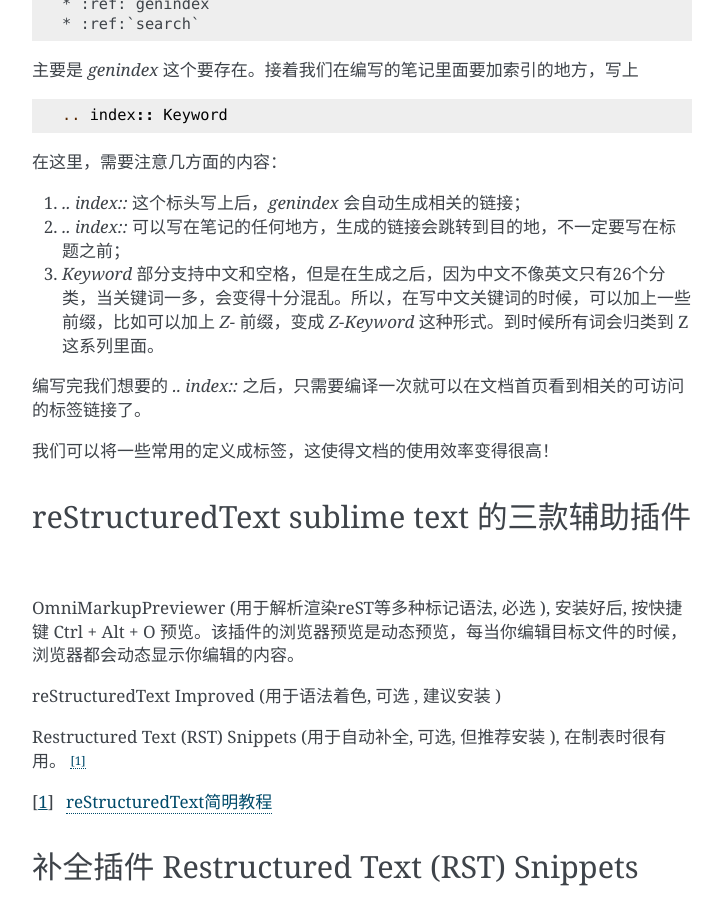
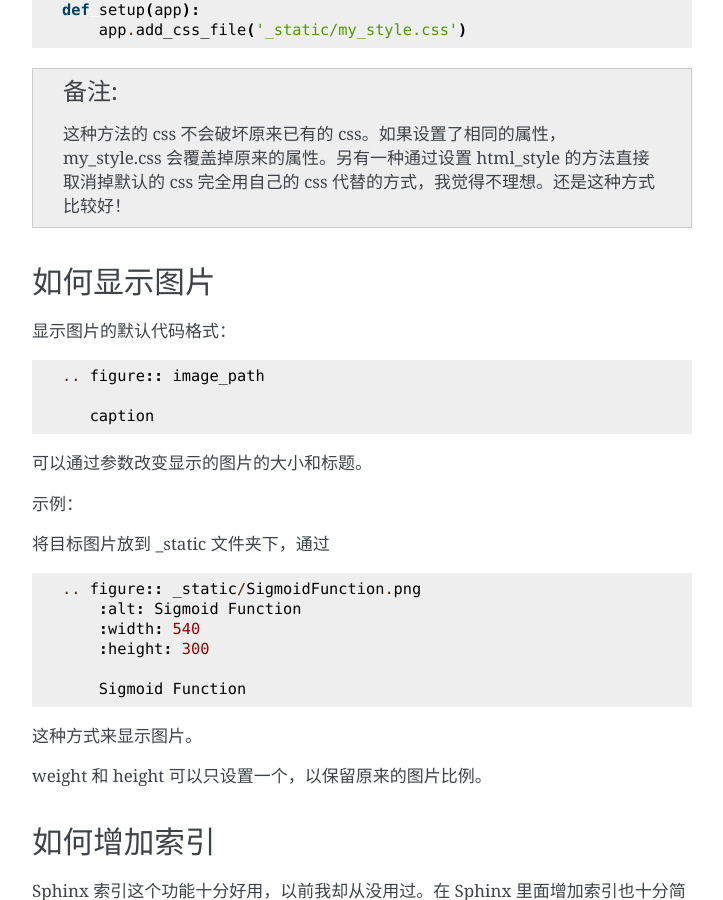
Before and after one commit to suifengpiaoyang/Sphinx-notes, a Sphinx documentation site: the page built from source/sphinx.rst, in a window 1280 px wide and 900 px high, scrolled down 4484 px. Shown: the whole window, without its empty margins (388-1111 px from the left). Built offline with Sphinx 7.4.7, drawn with Linux system fonts in a browser that asks for light colours; some of the changed text lies outside the part shown.

Commit message:
新增多项笔记

```diff
--- a/source/index.rst
+++ b/source/index.rst
@@ -15,7 +15,7 @@
 =====
 
 * :ref:`genindex`
-* :ref:`search`
 
 
+.. * :ref:`search`
 .. * :ref:`modindex`
--- a/source/sphinx.rst
+++ b/source/sphinx.rst
@@ -79,6 +79,31 @@
 
     ---------
 
+
+交叉引用
+========
+
+锚点的放置
+----------
+
+下面的 `_random-seed` 是我自定义写的，你要写成自己想要的名字。
+
+.. code-block::
+
+    .. _random-seed:
+
+锚点的放置可以看到它遵循一定的格式。上面除了 `random-seed` 之外，都是格式。第一个单下划线也算。
+
+这个锚点一般放置在标题前面。
+
+锚点的引用
+----------
+
+.. code-block::
+
+    :ref:`random-seed`
+
+我们可以在其他文档的任何地方直接使用上面的方式，将锚点引用到目标位置。
 
 .. index:: Z-数学公式
 
@@ -229,6 +254,38 @@
 
 .. note:: 这种方法的 css 不会破坏原来已有的 css。如果设置了相同的属性，my_style.css 会覆盖掉原来的属性。另有一种通过设置 html_style 的方法直接取消掉默认的 css 完全用自己的 css 代替的方式，我觉得不理想。还是这种方式比较好！
 
+
+如何显示图片
+===============
+
+显示图片的默认代码格式：
+
+.. code-block::
+
+    .. figure:: image_path
+
+       caption
+
+可以通过参数改变显示的图片的大小和标题。
+
+示例：
+
+将目标图片放到 _static 文件夹下，通过
+
+.. index:: Z-显示图片
+
+.. code-block::
+
+    .. figure:: _static/SigmoidFunction.png
+        :alt: Sigmoid Function
+        :width: 540
+        :height: 300
+
+        Sigmoid Function
+
+这种方式来显示图片。
+
+weight 和 height 可以只设置一个，以保留原来的图片比例。
 
 .. index:: Z-索引
 
```
